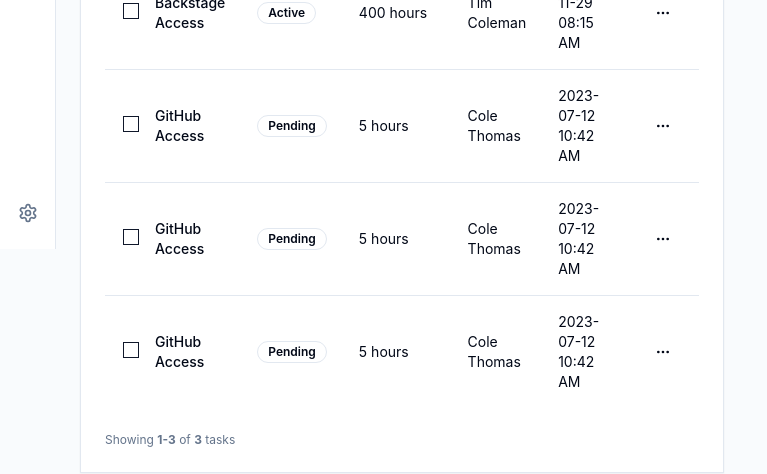
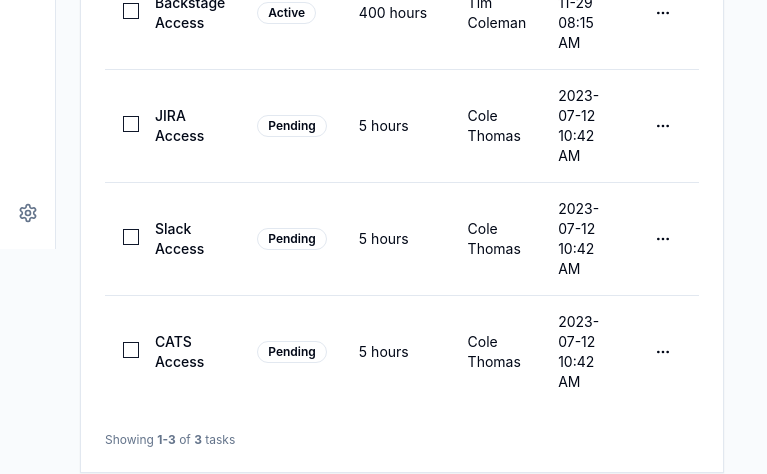
Before and after one commit to RajaATAli/Lillycheck, a Next.js app in the folder employee-onboarding/: page / in a window 1280 px wide. Shown: the part 551-1025 px from the top of the page, without its empty margins (0-767 px from the left). Built offline with nearby package versions, Linux system fonts and the light colour scheme.

Commit message:
Changes names

```diff
--- a/employee-onboarding/src/app/dashboard.tsx
+++ b/employee-onboarding/src/app/dashboard.tsx
@@ -470,9 +470,9 @@ export default function Dashboard() {
                           <br></br>
                           Here is a video demo of GitHub<a id='AccessLink' href='https://www.maggotdrowning.com/forums/media/fat-squirrel-jpg.15818/full' target="_blank" > CLICK HERE</a></div>}>
                           <TableCell className="hidden sm:table-cell">
-                            <Checkbox id="github-access" />
+                            <Checkbox id="jira-access" />
                           </TableCell>
-                          <TableCell className="font-medium">GitHub Access</TableCell>
+                          <TableCell className="font-medium">JIRA Access</TableCell>
                           <TableCell>
                             <Badge variant="outline">Pending</Badge>
                           </TableCell>
@@ -521,9 +521,9 @@ export default function Dashboard() {
                           <br></br>
                           Here is a video demo of GitHub<a id='AccessLink' href='https://www.maggotdrowning.com/forums/media/fat-squirrel-jpg.15818/full' target="_blank" > CLICK HERE</a></div>}>
                           <TableCell className="hidden sm:table-cell">
-                            <Checkbox id="github-access" />
+                            <Checkbox id="slack-access" />
                           </TableCell>
-                          <TableCell className="font-medium">GitHub Access</TableCell>
+                          <TableCell className="font-medium">Slack Access</TableCell>
                           <TableCell>
                             <Badge variant="outline">Pending</Badge>
                           </TableCell>
@@ -572,9 +572,9 @@ export default function Dashboard() {
                           <br></br>
                           Here is a video demo of GitHub<a id='AccessLink' href='https://www.maggotdrowning.com/forums/media/fat-squirrel-jpg.15818/full' target="_blank" > CLICK HERE</a></div>}>
                           <TableCell className="hidden sm:table-cell">
-                            <Checkbox id="github-access" />
+                            <Checkbox id="cats-access" />
                           </TableCell>
-                          <TableCell className="font-medium">GitHub Access</TableCell>
+                          <TableCell className="font-medium">CATS Access</TableCell>
                           <TableCell>
                             <Badge variant="outline">Pending</Badge>
                           </TableCell>
```
